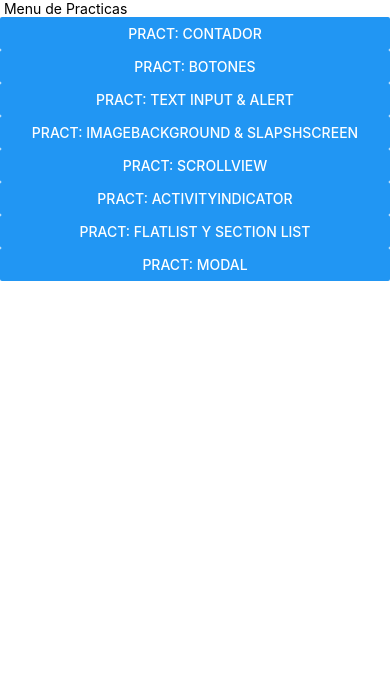
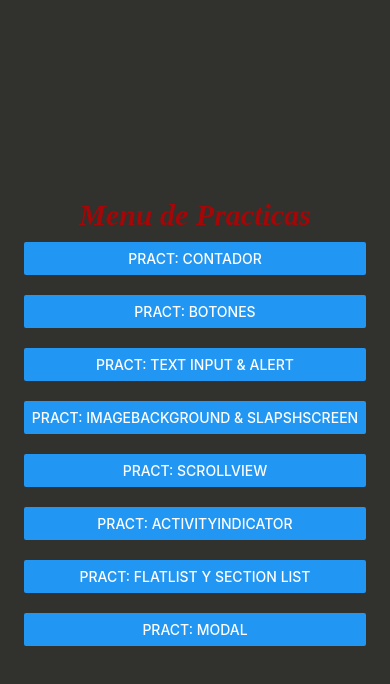
Before and after one commit to Rodrigo-Abed-Cruz-Diaz/PAM211, a React Native app in the folder Intro/: screen / in a window 390 px wide. Shown: the top 684 px of the page. Built offline with nearby package versions, Linux system fonts and the light colour scheme.

Commit message:
Estetica de menú
Solo mejore la estética de mi menú con el StyleSheets

```diff
--- a/Intro/screens/MenuScreen.js
+++ b/Intro/screens/MenuScreen.js
@@ -32,8 +32,9 @@ export default function MenuScreen() {
         case 'menu':
             default:
             return (
-                <View>
-                    <Text> Menu de Practicas </Text>
+                <View style={styles.container}>
+                    <Text style={styles.texto}> Menu de Practicas </Text>
+                    <View style={styles.botonesContainer}>
                     <Button onPress={()=>setScreen('contador')} title='Pract: Contador'></Button>
                     <Button onPress={()=>setScreen('botones')} title='Pract: Botones'></Button>
                     <Button onPress={()=>setScreen('text')} title='Pract: Text Input & Alert'></Button>
@@ -42,6 +43,7 @@ export default function MenuScreen() {
                     <Button onPress={()=>setScreen('activity')} title='Pract: ActivityIndicator'></Button>
                     <Button onPress={()=>setScreen('flat')} title='Pract: FlatList y Section List'></Button>
                     <Button onPress={()=>setScreen('modal')} title='Pract: Modal'></Button>
+                    </View>
                 </View>
             )
     }
@@ -49,4 +51,23 @@ export default function MenuScreen() {
 
 }
 
-const styles = StyleSheet.create({})
+const styles = StyleSheet.create({
+    container: {
+    flex: 1,
+    backgroundColor: '#31312dff',
+    alignItems: 'center',
+    justifyContent: 'center',
+  },
+  texto:{
+    color:'#a30707ff',
+    fontSize:30,
+    fontFamily: 'Time New Roman',
+    fontWeight: 'bold',
+    fontStyle: 'italic',
+  },
+  botonesContainer:{
+    marginTop: 10,
+    flexDirection: 'column',
+    gap: 20,
+  }
+})
```
